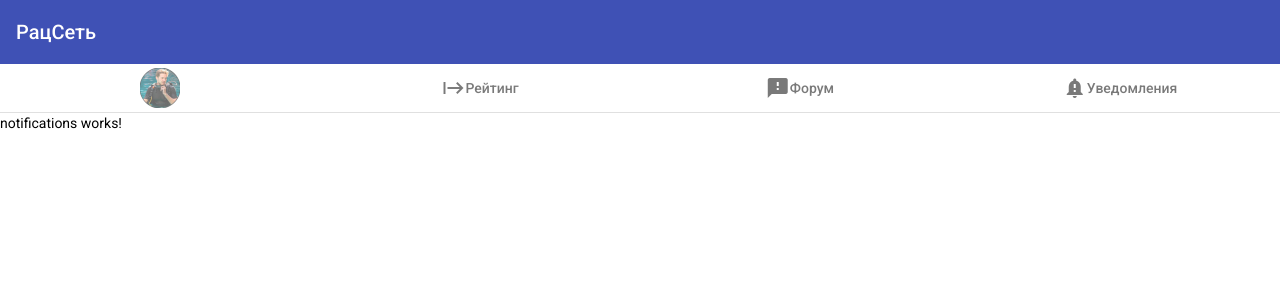
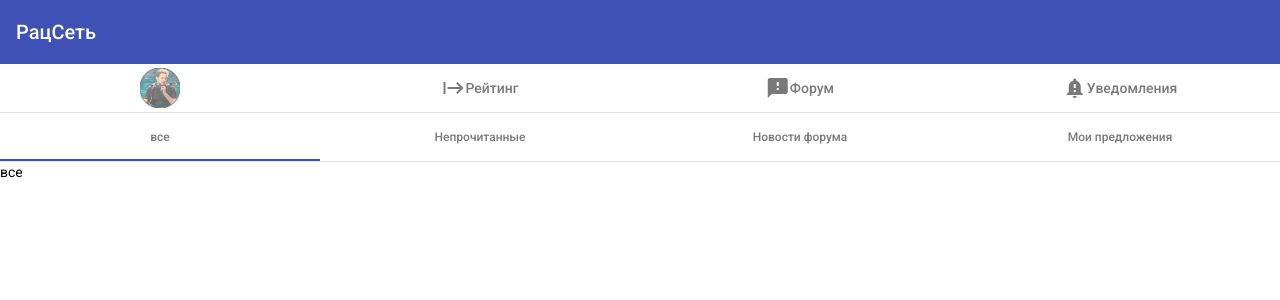
Before and after one commit to sqsinformatique/rosseti-innovation-front, an Angular app: page /main/notifications in a window 1280 px wide. Shown: the top 300 px of the page. Built offline with nearby package versions, Linux system fonts and the light colour scheme.

Commit message:
add notifications

```diff
--- a/src/app/components/main/notifications/notifications.component.html
+++ b/src/app/components/main/notifications/notifications.component.html
@@ -1 +1,8 @@
-<p>notifications works!</p>
+<div class="row row_nowrap">
+  <mat-tab-group class="custom-tab-group">
+    <mat-tab label="все">все</mat-tab>
+    <mat-tab label="Непрочитанные">Непрочитанные</mat-tab>
+    <mat-tab label="Новости форума">Новости форума</mat-tab>
+    <mat-tab label="Мои предложения">Мои предложения</mat-tab>
+  </mat-tab-group>
+</div>
--- a/src/assets/sass/common/common.scss
+++ b/src/assets/sass/common/common.scss
@@ -52,3 +52,9 @@
 .link {
   display: block;
 }
+
+.overflow {
+  &_x-auto {
+    overflow-x: auto;
+  }
+}
--- /dev/null
+++ b/src/assets/sass/components/notifications.scss
@@ -0,0 +1,27 @@
+.notification {
+  &_category {
+    padding: 16px;
+  }
+}
+
+.custom-tab-group {
+  width: 100%;
+
+  .mat-tab-label {
+    padding: 0;
+    font-size: 12px;
+    width: 100%;
+    min-width: 0;
+
+    .mat-tab-label-content {
+      white-space: pre-wrap;
+    }
+  }
+
+  @media screen and (max-width: $small-screen) {
+    .mat-tab-label {
+      width: auto;
+      padding: 0 10px;
+    }
+  }
+}
--- a/src/styles.scss
+++ b/src/styles.scss
@@ -8,6 +8,7 @@
 @import "assets/sass/components/forum";
 @import "assets/sass/components/chat";
 @import "assets/sass/components/user";
+@import "assets/sass/components/notifications";
 
 @import '~@angular/material/prebuilt-themes/indigo-pink.css';
 @import "~@angular/material/theming";
```
